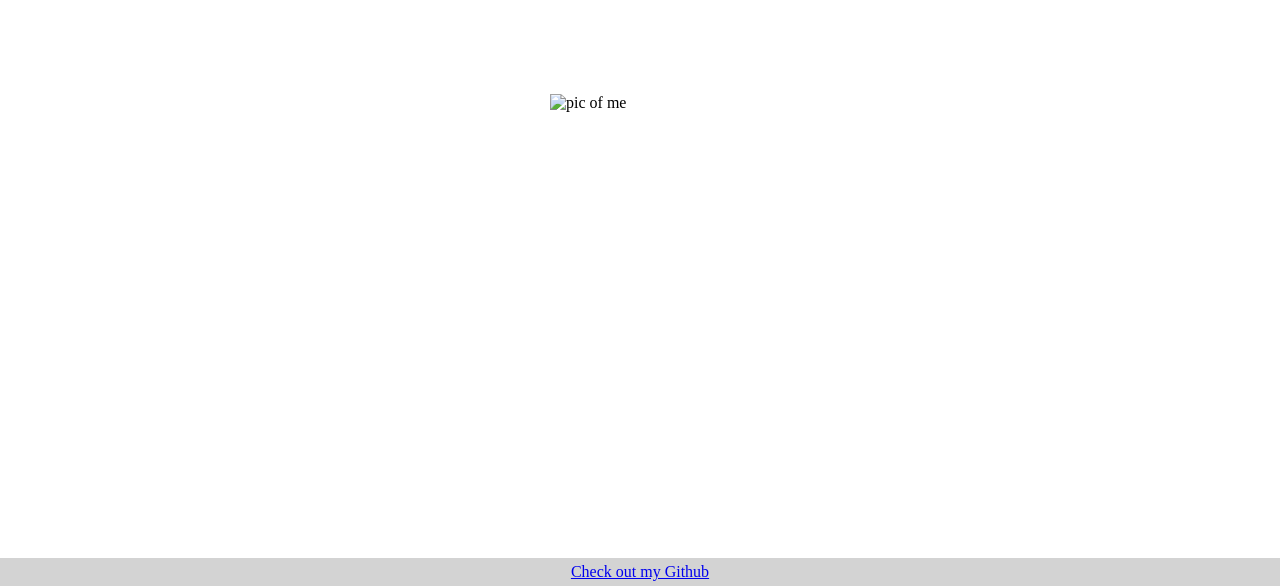
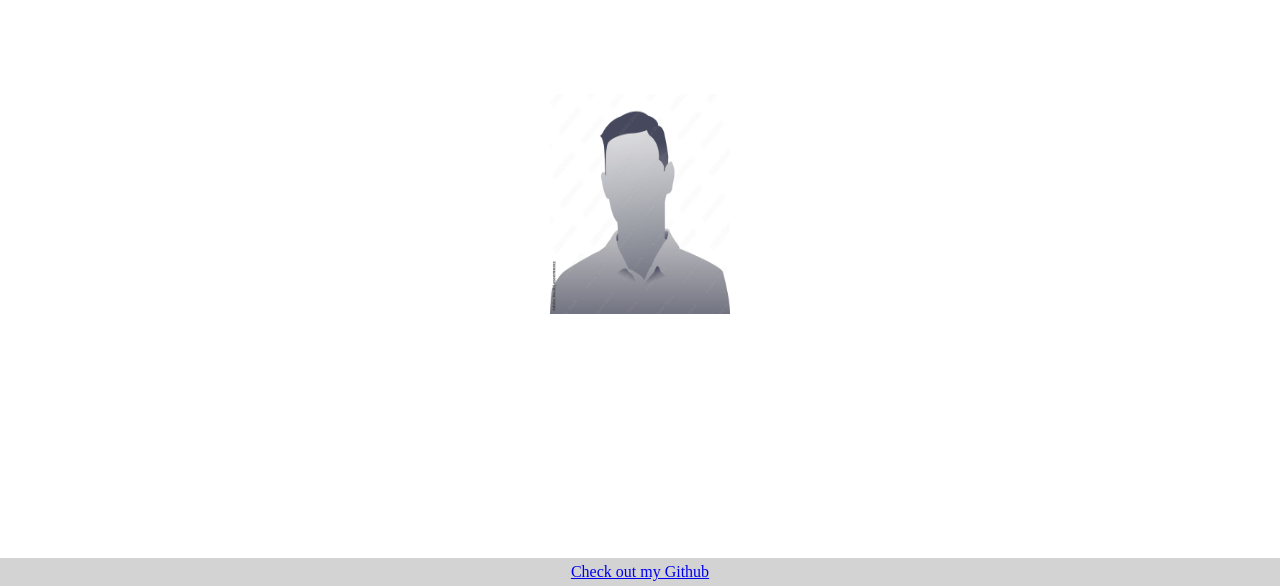
Before and after one commit to Quintin-Pavilonis/my-homepage, a plain HTML site: page index.html in a window 1280 px wide. Shown: the part 214-800 px from the top of the page. Drawn offline with Linux system fonts and the light colour scheme.

Commit message:
fixed pic link

```diff
--- a/index.html
+++ b/index.html
@@ -48,7 +48,7 @@
     <header>
         <h1>Hi, My name is Quintin. <br> Welcome to my Homepage.
     </header>
-    <img class="pic" src="me.jpg" alt="pic of me" height="220px" width="180px">
+    <img class="pic" src="/my-homepage/assets/me.jpg" alt="pic of me" height="220px" width="180px">
     <div class="footer">
         <a href='https://github.com' target="_blank"> Check out my Github</a>
       </div>
```
